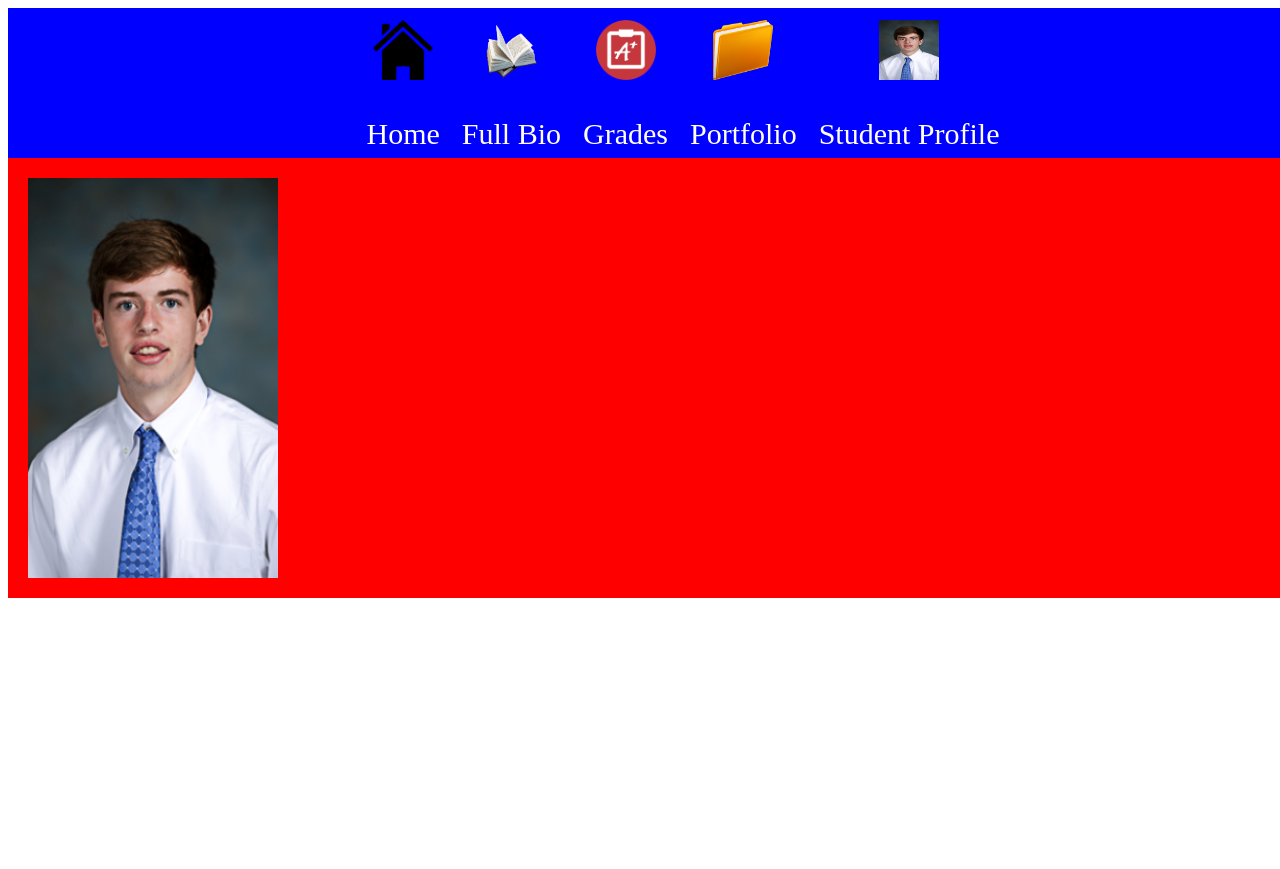
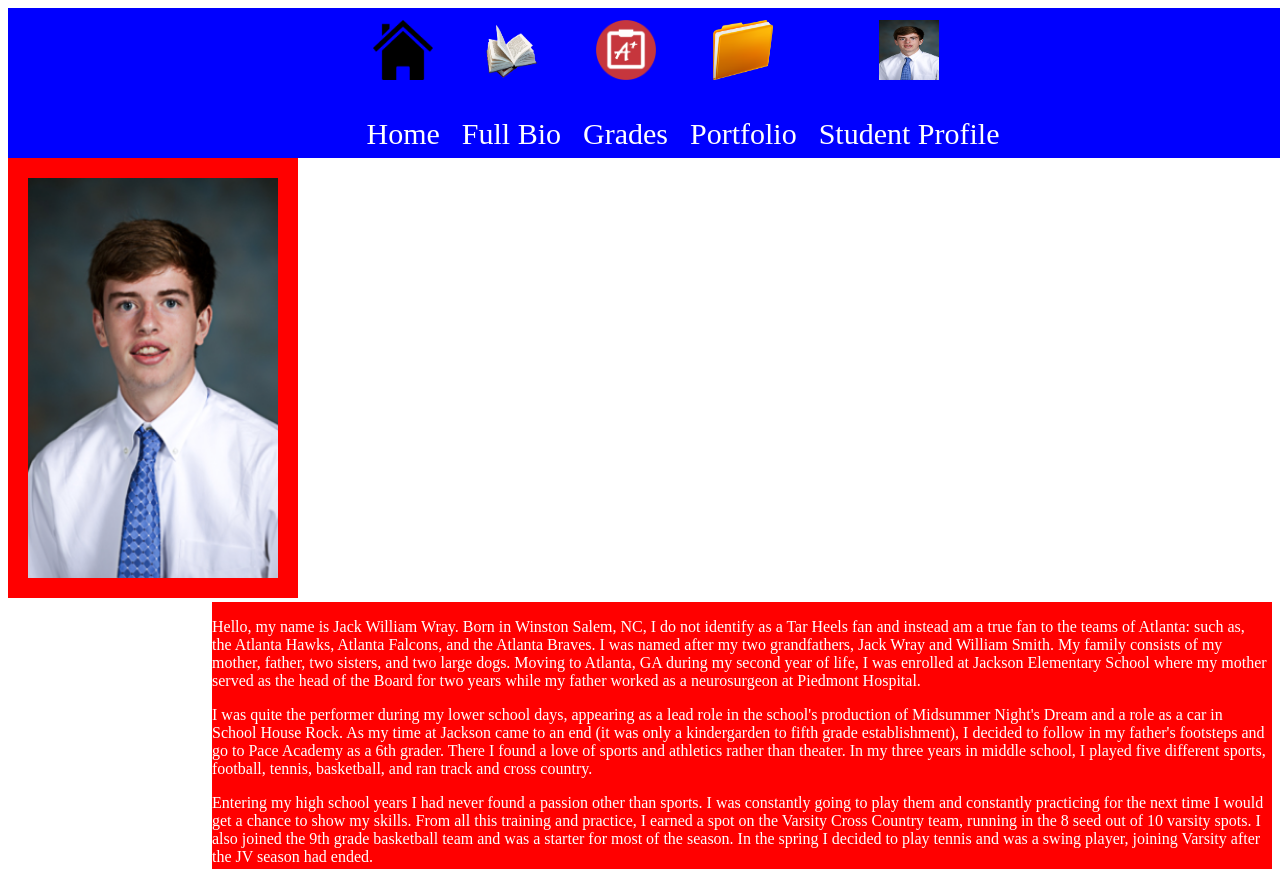
Before and after one commit to jackwray/jackwray.github.io, a plain HTML site: page fullbio.html in a window 1280 px wide. Shown: the top 869 px of the page. Before the commit the page ends 800 px from the top, so only its background shows below. Drawn offline with Linux system fonts and the light colour scheme.

Commit message:
Add files via upload

```diff
--- a/Jackcss.css
+++ b/Jackcss.css
@@ -87,9 +87,13 @@
 }
 .div5 {
 	height: 440px;
-	width: 1350px;
+	width: 1055px;
 	background-color: red;
 	color: white;
+	margin: auto;
+	flex: 1;
+	float: right;
+	padding-right: 5px;
 }
 .div6 {
 	height: 570px;
--- a/fullbio.html
+++ b/fullbio.html
@@ -29,9 +29,11 @@
 			</td>
 		</table>
 	</div>
+	<img class = "profile" src="https://jackwray.github.io/ProfilePic.png" width="250" height="400">
 	<div class="div5">
-		<img class = "profile" src="https://jackwray.github.io/ProfilePic.png" width="250" height="400">
-
+		<p>Hello, my name is Jack William Wray. Born in Winston Salem, NC, I do not identify as a Tar Heels fan and instead am a true fan to the teams of Atlanta: such as, the Atlanta Hawks, Atlanta Falcons, and the Atlanta Braves. I was named after my two grandfathers, Jack Wray and William Smith. My family consists of my mother, father, two sisters, and two large dogs. Moving to Atlanta, GA during my second year of life, I was enrolled at Jackson Elementary School where my mother served as the head of the Board for two years while my father worked as a neurosurgeon at Piedmont Hospital.</p>
+		<p>I was quite the performer during my lower school days, appearing as a lead role in the school's production of Midsummer Night's Dream and a role as a car in School House Rock. As my time at Jackson came to an end (it was only a kindergarden to fifth grade establishment), I decided to follow in my father's footsteps and go to Pace Academy as a 6th grader. There I found a love of sports and athletics rather than theater. In my three years in middle school, I played five different sports, football, tennis, basketball, and ran track and cross country.</p>
+		<p>Entering my high school years I had never found a passion other than sports. I was constantly going to play them and constantly practicing for the next time I would get a chance to show my skills. From all this training and practice, I earned a spot on the Varsity Cross Country team, running in the 8 seed out of 10 varsity spots. I also joined the 9th grade basketball team and was a starter for most of the season. In the spring I decided to play tennis and was a swing player, joining Varsity after the JV season had ended.</p>
 	</div>
 </body>
 </html>
```
Also changed, not shown: grades.html (+1 -1 lines).
